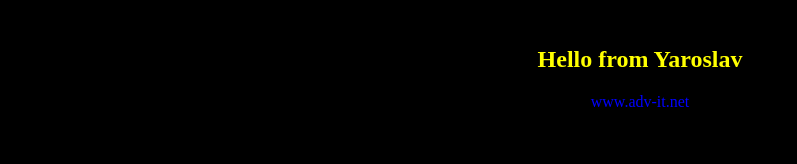
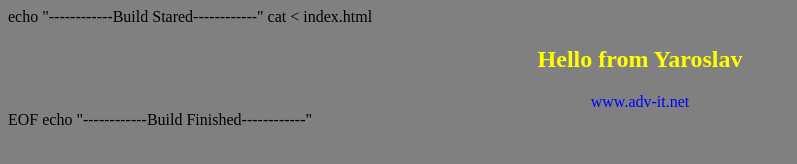
Before and after one commit to prostoyarko/jenkins, a plain HTML site: page index.html in a window 1280 px wide. Shown: the whole page, without its empty margins (0-797 px from the left). Drawn offline with Linux system fonts and the light colour scheme.

Commit message:
Changed background color

```diff
--- a/index.html
+++ b/index.html
@@ -1,7 +1,7 @@
 echo "------------Build Stared------------"
 cat <<EOF > index.html
 <html>
-<body bgcolor=black>
+<body bgcolor=gray>
 <center>
 <h2><font color=yellow>Hello from Yaroslav</font></h2>
 
```
